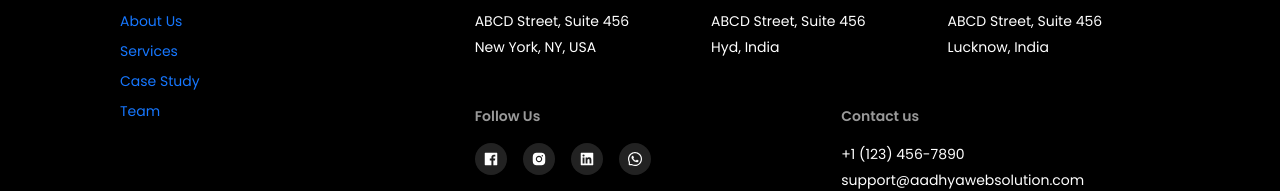
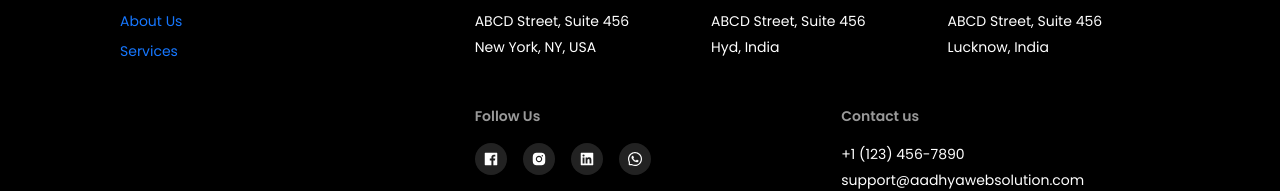
Before and after one commit to saiyashwanthsomavarapu/websolutions, a React (Vite) app: page / in a window 1280 px wide. Shown: the part 4047-4238 px from the top of the page. Built offline with nearby package versions, Linux system fonts and the light colour scheme; a web font is replaced by a local one.

Commit message:
commented out the code on the footer

```diff
--- a/src/components/Layout/Footer.tsx
+++ b/src/components/Layout/Footer.tsx
@@ -98,8 +98,8 @@ const FooterComponent = () => {
               <Space direction="vertical" style={{ display: 'flex', flexDirection: 'column' }}>
                 <Link style={linkStyle}><RouterLink to="/aboutus">About Us</RouterLink></Link>
                 <Link style={linkStyle}><RouterLink to="/services">Services</RouterLink></Link>
-                <Link style={linkStyle}><RouterLink to="/casestudy">Case Study</RouterLink></Link>
-                <Link style={linkStyle}><RouterLink to="/team">Team</RouterLink></Link>
+                {/* <Link style={linkStyle}><RouterLink to="/casestudy">Case Study</RouterLink></Link>
+                <Link style={linkStyle}><RouterLink to="/team">Team</RouterLink></Link> */}
               </Space>
             </Col>
 
```
